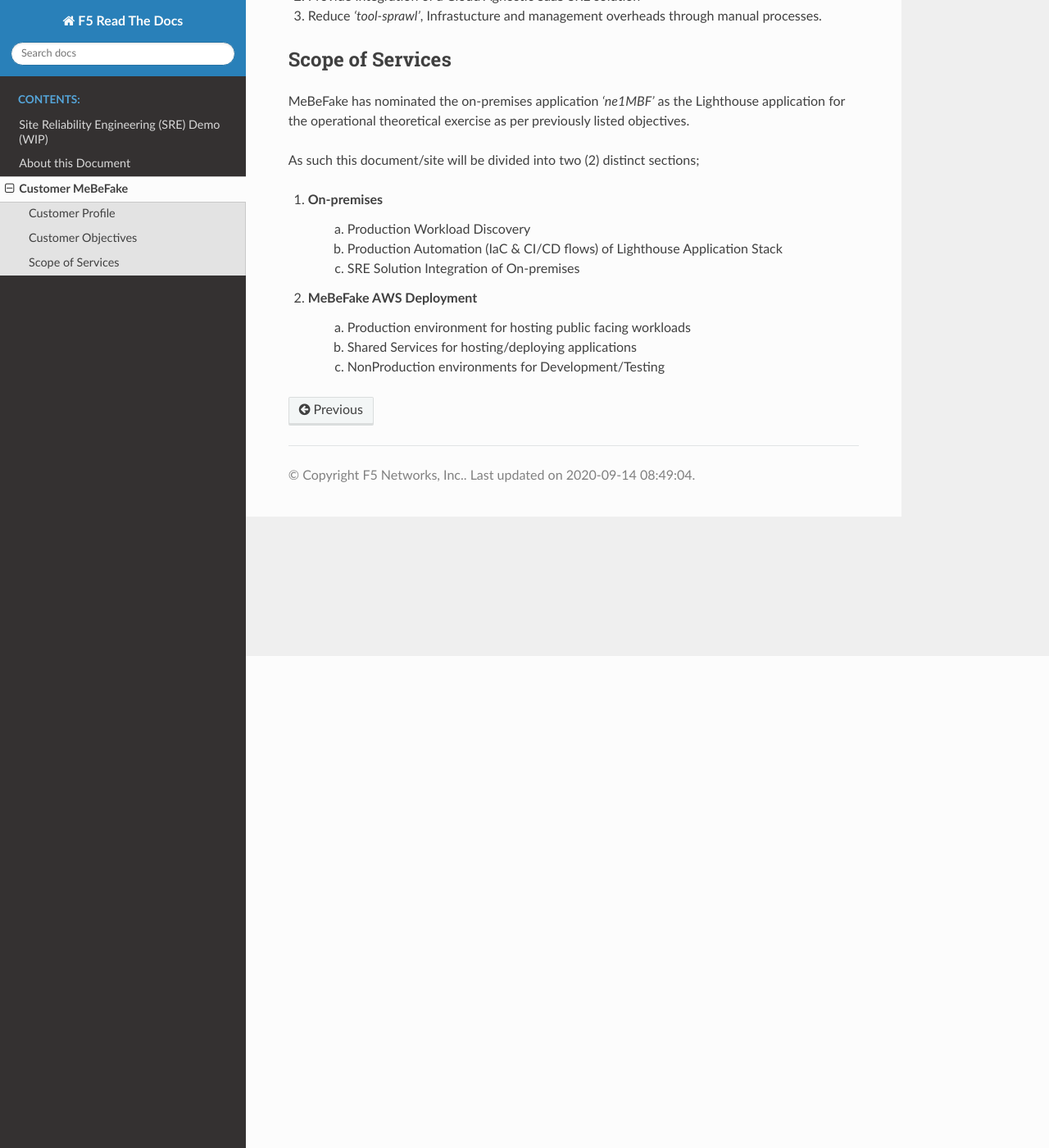
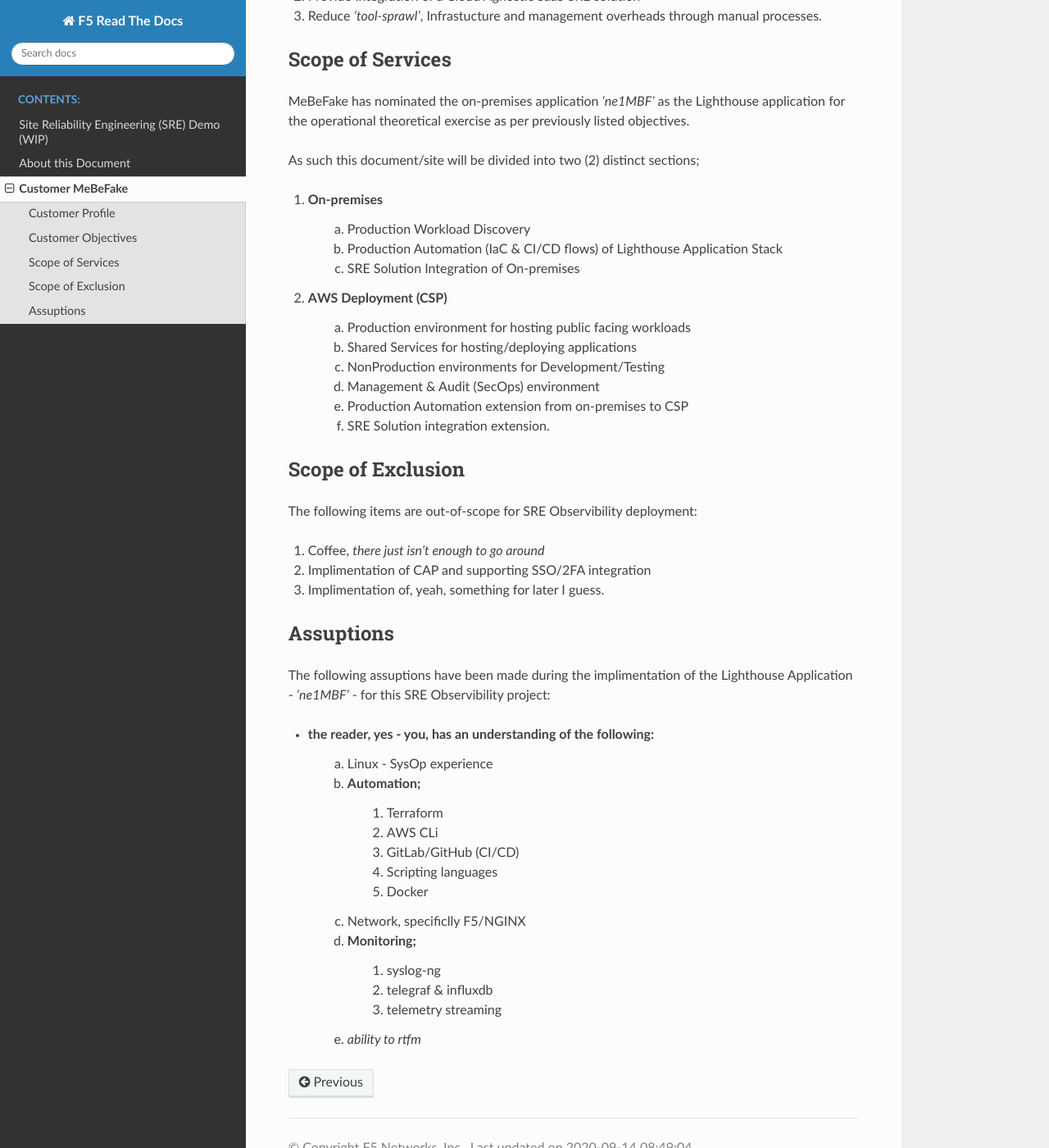
Before and after one commit to merps/f5-rtd-sre-demo, a Sphinx documentation site: the page built from docs/html/customer.rst, in a window 1280 px wide and 1400 px high, scrolled down 600 px. Shown: the whole window at 82% size. Built offline with Sphinx 7.4.7 and the Read the Docs theme 2.0.0, drawn with Linux system fonts in a browser that asks for light colours; pages that are not in the unit, such as notebooks, are missing from menus; some of the changed text lies outside the part shown.

Commit message:
updated customer

```diff
--- a/docs/html/customer.rst
+++ b/docs/html/customer.rst
@@ -13,7 +13,7 @@
 Customer Objectives
 ------------------------------------------------------------------
 In a galaxy far, far, away someone had a *terrible* idea of creating a php application called
-Customer Portal Application (CAP - *yes, I am a sadist*).   Customer MeBeFake (MBF) currently hosts
+Customer Application Portal (CAP - *yes, I am a sadist*).   Customer MeBeFake (MBF) currently hosts
 **'ne1MBF, CAP'**, Customer Portal Application, on-premises an the primary objects of this solution is
 to:
 
@@ -34,7 +34,42 @@
     b) Production Automation (IaC & CI/CD flows) of Lighthouse Application Stack
     c) SRE Solution Integration of On-premises
 
-2) MeBeFake AWS Deployment
+2) AWS Deployment (CSP)
     a) Production environment for hosting public facing workloads
     b) Shared Services for hosting/deploying applications
     c) NonProduction environments for Development/Testing
+    d) Management & Audit (SecOps) environment
+    e) Production Automation extension from on-premises to CSP
+    f) SRE Solution integration extension.
+
+
+Scope of Exclusion
+------------------------------------------------------------------
+
+The following items are out-of-scope for SRE Observibility deployment:
+
+1) Coffee, *there just isn't enough to go around*
+2) Implimentation of CAP and supporting SSO/2FA integration
+3) Implimentation of, yeah, something for later I guess.
+
+
+Assuptions
+------------------------------------------------------------------
+
+The following assuptions have been made during the implimentation of the Lighthouse Application
+- *'ne1MBF'* - for this SRE Observibility project:
+
+* the reader, yes - you, has an understanding of the following:
+    a) Linux - SysOp experience
+    b) Automation;
+        1) Terraform
+        2) AWS CLi
+        3) GitLab/GitHub (CI/CD)
+        4) Scripting languages
+        5) Docker
+    c) Network, specificlly F5/NGINX
+    d) Monitoring;
+        1) syslog-ng
+        2) telegraf & influxdb
+        3) telemetry streaming
+    e) *ability to rtfm*
```
